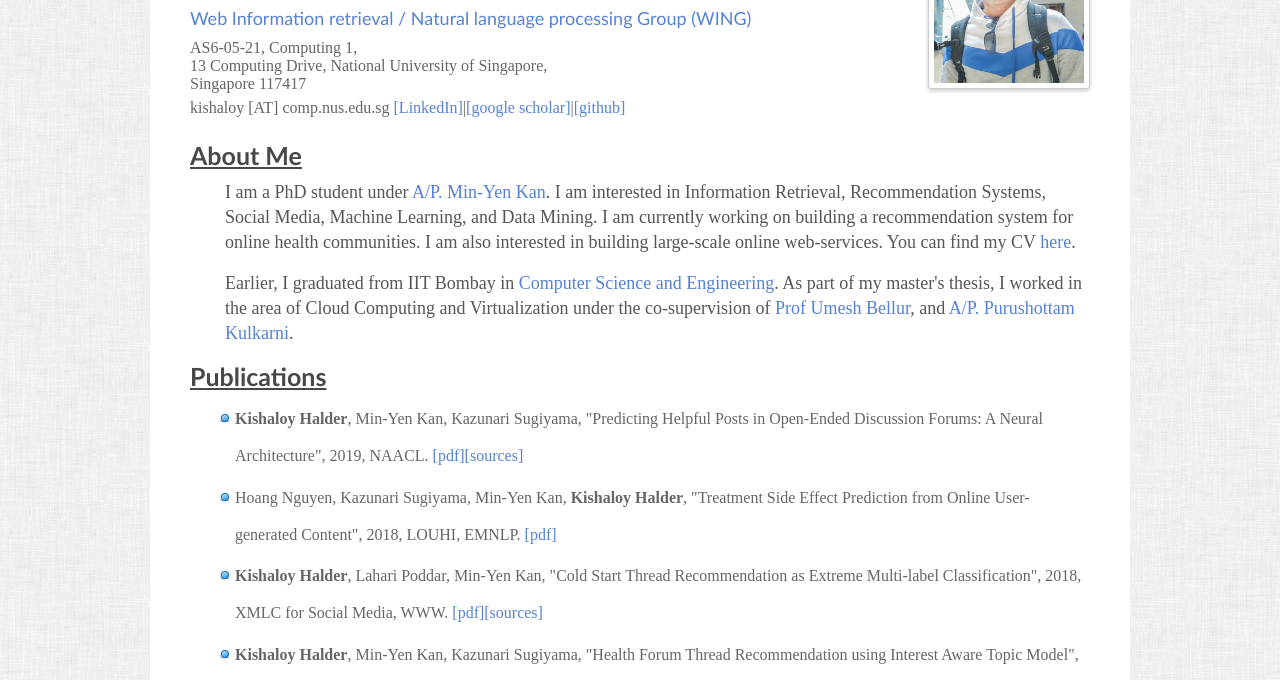
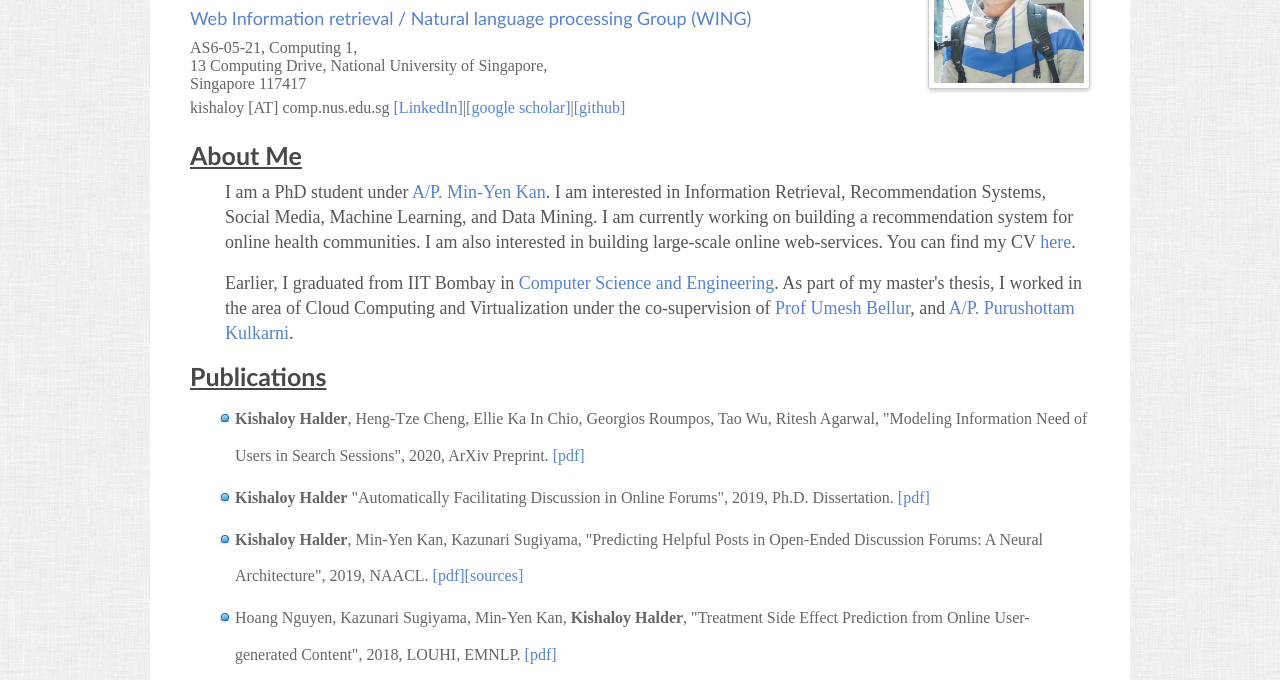
Before and after one commit to kishaloyhalder/kishaloyhalder.github.io, a plain HTML site: page index.html in a window 1280 px wide. Shown: the part 110-790 px from the top of the page. Drawn offline with Linux system fonts and the light colour scheme; a web font is replaced by a local one.

Commit message:
update thesis

```diff
--- a/index.html
+++ b/index.html
@@ -56,6 +56,8 @@
 		<section id="publications" class="clearfix" itemscope itemtype="http://schema.org/ItemList">
 			<h2 itemprop="name">Publications</h2>
 				<ul>
+					<li itemprop="itemListElement"><b>Kishaloy Halder</b>, Heng-Tze Cheng, Ellie Ka In Chio, Georgios Roumpos, Tao Wu, Ritesh Agarwal, "Modeling Information Need of Users in Search Sessions", 2020, ArXiv Preprint. <a href="https://arxiv.org/pdf/2001.00861.pdf" target="_blank">[pdf]</a></li>
+					<li itemprop="itemListElement"><b>Kishaloy Halder</b> "Automatically Facilitating Discussion in Online Forums", 2019, Ph.D. Dissertation. <a href="pdfs/thesis.pdf" target="_blank">[pdf]</a></li>
 					<li itemprop="itemListElement"><b>Kishaloy Halder</b>, Min-Yen Kan, Kazunari Sugiyama, "Predicting Helpful Posts in Open-Ended Discussion Forums: A Neural Architecture", 2019, NAACL. <a href="pdfs/naacl19.pdf" target="_blank">[pdf]</a><a href="https://github.com/kishaloyhalder/post-helpfulness" target="_blank">[sources]</a></li>
 					<li itemprop="itemListElement">Hoang Nguyen, Kazunari Sugiyama, Min-Yen Kan, <b>Kishaloy Halder</b>, "Treatment Side Effect Prediction from Online User-generated Content", 2018, LOUHI, EMNLP. <a href="pdfs/louhi18.pdf" target="_blank">[pdf]</a></li>
 					<li itemprop="itemListElement"><b>Kishaloy Halder</b>, Lahari Poddar, Min-Yen Kan, "Cold Start Thread Recommendation as Extreme Multi-label Classification", 2018, XMLC for Social Media, WWW. <a href="pdfs/xmlc18.pdf" target="_blank">[pdf]</a><a href="https://github.com/lahariPoddar/threadReco-XMLC2018" target="_blank">[sources]</a></li>
@@ -99,6 +101,7 @@
 
 		<section id="mentoring">
 			<h2>Project Mentoring: Past Students</h2>
+			<p><span itemprop="mentoring"><a href="https://www.linkedin.com/in/akshay-bhola-254926112/" target="_blank">Akshay Bhola</a> during his intership on "Skill Recommendation from Online Job Advertisements" May - July 2019.</span></p>
 			<p><span itemprop="mentoring"><a href="https://www.linkedin.com/in/nguyenvanhoang7398/" target="_blank">Van Hoang Nguyen</a> during his <a href="https://www.comp.nus.edu.sg/programmes/ug/project/urop/" target="_blank">UROP</a> on Credibility Analysis from Health Forums during Jan - July 2018.</span></p>
 			<p><span itemprop="mentoring"><a href="https://www.linkedin.com/in/grace-lam/" target="_blank">Grace Lam</a> during her internship on "Neural Models on Textual Item Recommendation" during Jan - Feb 2018.</span></p>
 			<p><span itemprop="mentoring"><a href="https://www.linkedin.com/in/jintong-xu-28bb2b81" target="_blank">Jintong Xu</a> for her <a href="https://www.comp.nus.edu.sg/programmes/ug/project/urop/" target="_blank">UROP</a> titled "Understanding User Behavior across Multiple Social Networks" in 2015-16.</span></p>
```
Also changed, not shown: 1 other file.
